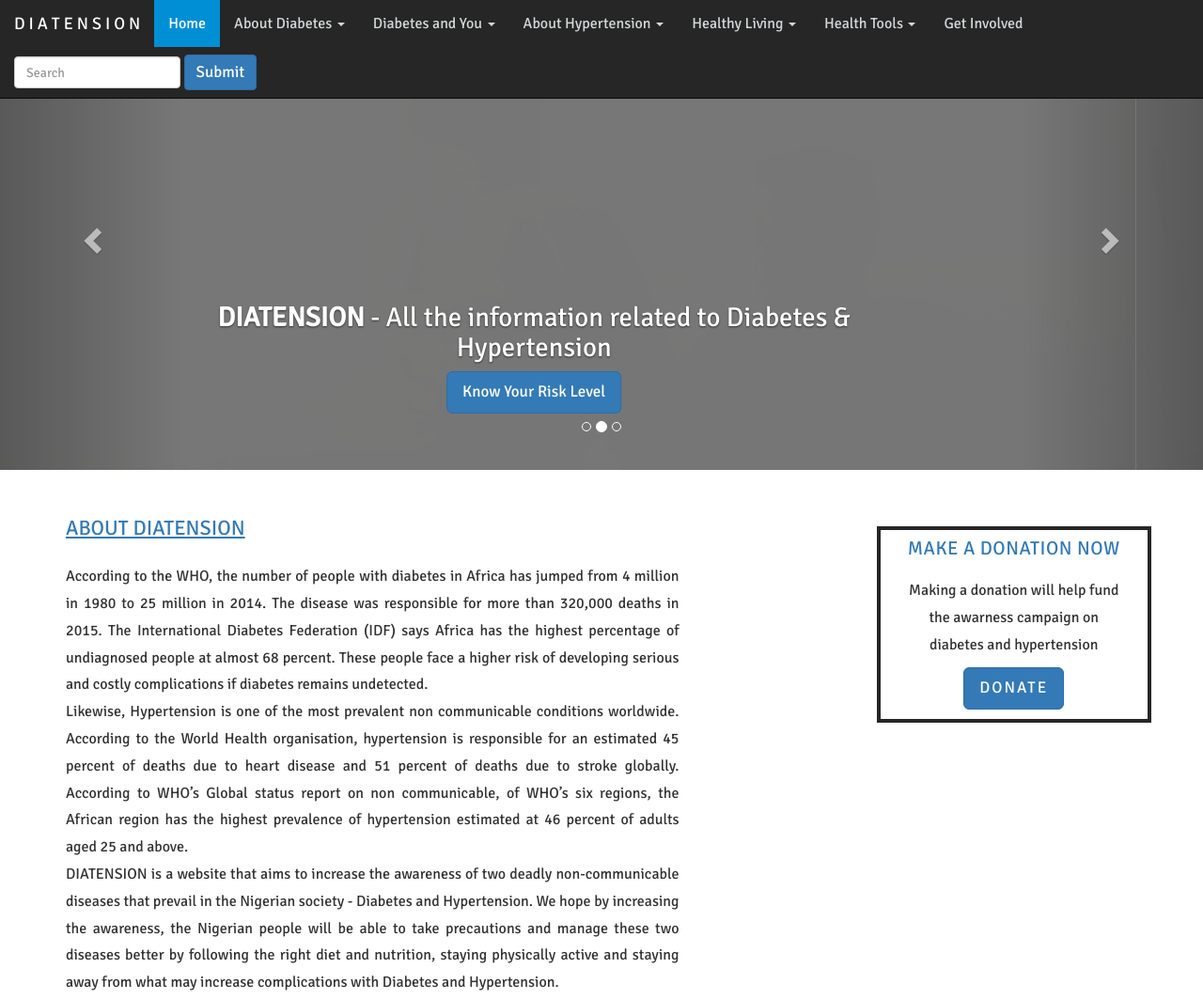
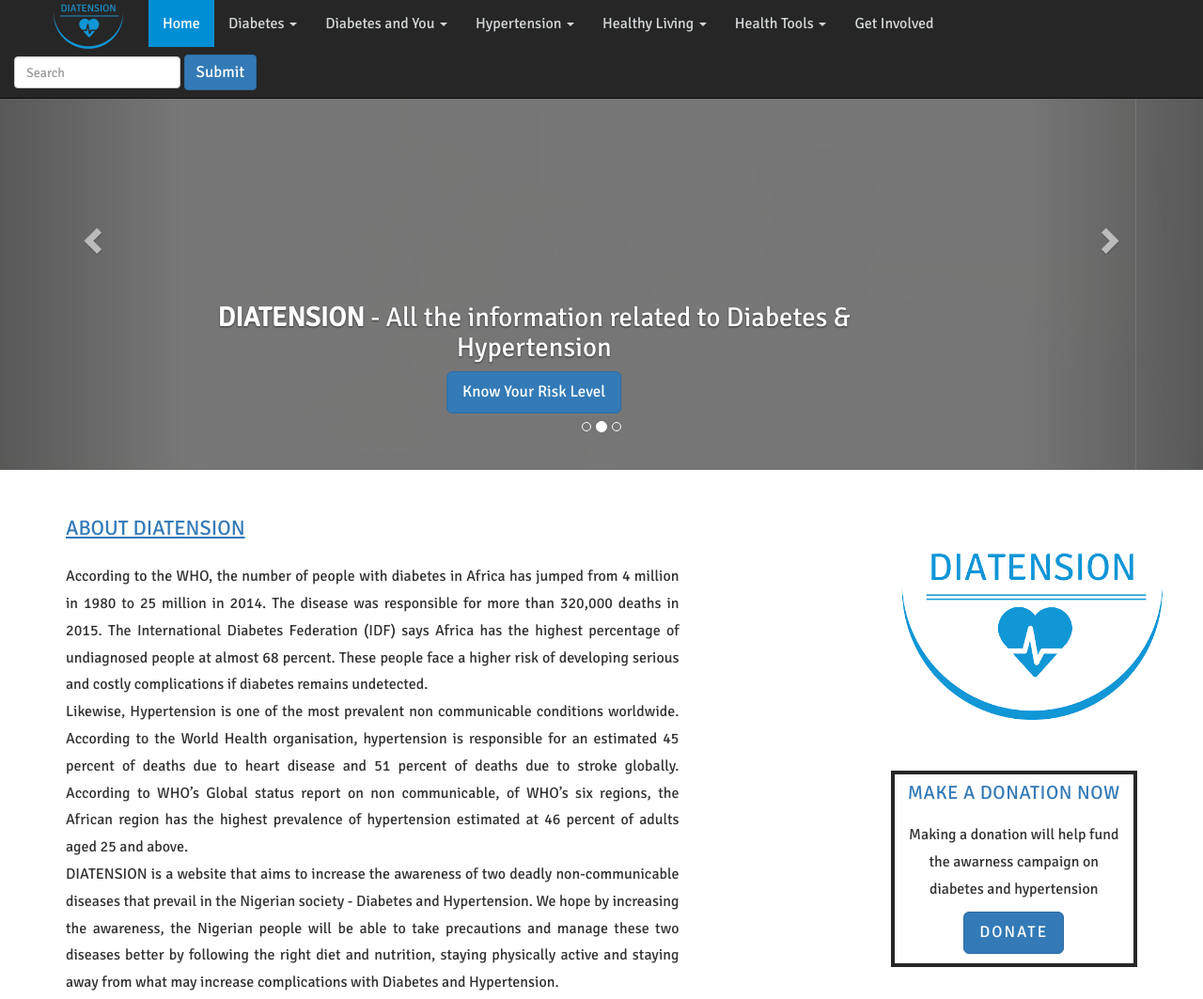
Before and after one commit to kayAbdulrazaq/diatension, a plain HTML site: page index.html in a window 1280 px wide. Shown: the top 1063 px of the page at 94% size. Drawn offline with nearby package versions, Linux system fonts and the light colour scheme; a script that the page names is missing.

Commit message:
shortened wordings of navbar + corrected file path links

```diff
--- a/index.html
+++ b/index.html
@@ -22,7 +22,9 @@
           <span class="icon-bar"></span>
           <span class="icon-bar"></span>
         </button>
-        <a class="navbar-brand" href="index.html">D I A T E N S I O N</a>
+
+        <a class="navbar-brand" href="index.html"><img src="img\logoSmall.png" alt="Diatension spelt out written on top of heart"></a>
+
       </div>
 
       <!-- Collect the nav links, forms, and other content for toggling -->
@@ -32,7 +34,7 @@
 
           <!--LINK ONE-->
           <li class="dropdown">
-            <a href="about-diabetes.html"  role="button" aria-haspopup="true" aria-expanded="false">About Diabetes <span class="caret"></span></a>
+            <a href="about-diabetes.html"  role="button" aria-haspopup="true" aria-expanded="false">Diabetes <span class="caret"></span></a>
             <ul class="dropdown-menu">
               <li><a href="about-diabetes\types-of-diabetes.html">Types of Diabetes</a></li>
               <li><a href="about-diabetes\diabetes-risks.html">Risk Factors</a></li>
@@ -60,7 +62,7 @@
 
             <!--LINK THREE-->
             <li class="dropdown">
-              <a href="#"  role="button" aria-haspopup="true" aria-expanded="false">About Hypertension <span class="caret"></span></a>
+              <a href="#"  role="button" aria-haspopup="true" aria-expanded="false">Hypertension <span class="caret"></span></a>
               <ul class="dropdown-menu">
                 <li><a href="#">1</a></li>
                 <li role="separator" class="divider"></li>
@@ -167,7 +169,11 @@
           </br> DIATENSION is a website that aims to increase the awareness of two deadly non-communicable diseases that prevail in the Nigerian society - Diabetes and Hypertension. We hope by increasing the awareness, the Nigerian people will be able to take precautions and manage these two diseases better by following the right diet and nutrition, staying physically active and staying away from what may increase complications with Diabetes and Hypertension.
           </p>
         </div>
-        <div class="col-md-3 col-md-offset-2 donation">
+        <div class="col-md-3 col-md-offset-2">
+
+              <img id="big-logo" class="center-block" src="img\logoBig.png" alt="Diatension spelt out written on top of heart">
+
+          <div class="donation">
            <h5  id="donation-heading">MAKE A DONATION NOW</h5>
             <p>
              Making a donation will help fund the awarness campaign on diabetes and hypertension
@@ -175,10 +181,11 @@
             <button style="margin-bottom:10px" type="button" class="btn btn-primary btn-lg btn-lg_body center-block">DONATE</button>
           </div>
         </div>
+    </div>
 
       <div class="row">
         <div class="col-lg-3 col-sm-6">
-          <a href="" class="thumbnail">
+          <a href="about-diabetes.html" class="thumbnail">
             <img src="img\sugar-level-test.jpg" alt="sugar lebel test">
             <div class="caption">
               <h5>About Diabetes</h5>
```
Also changed, not shown: about-diabetes.html (+3 -3 lines), about-diabetes/diabetes-risks.html (+3 -3 lines), about-diabetes/signs-and-symptoms.html (+3 -3 lines), about-diabetes/treatment-and-medication.html (+3 -3 lines), about-diabetes/types-of-diabetes.html (+3 -3 lines), 1 other file. Lines whose indentation alone changed are shown as unchanged.
